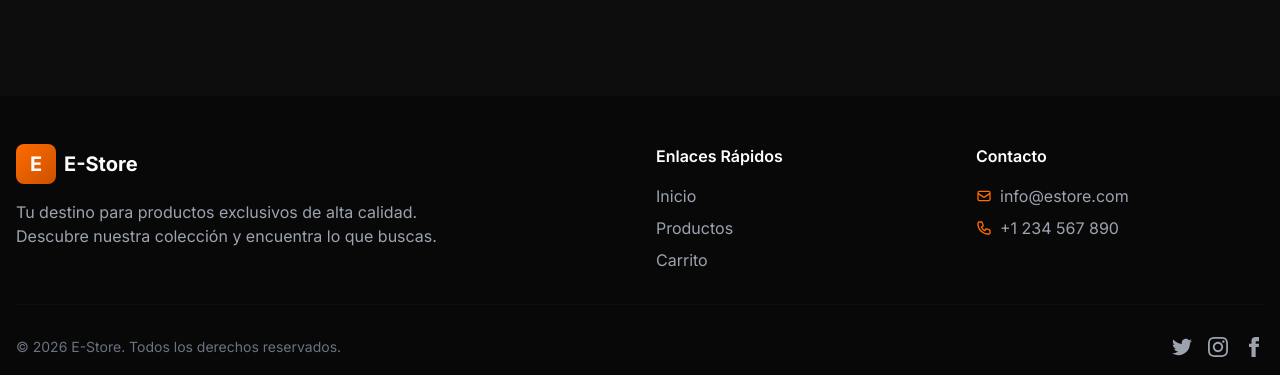
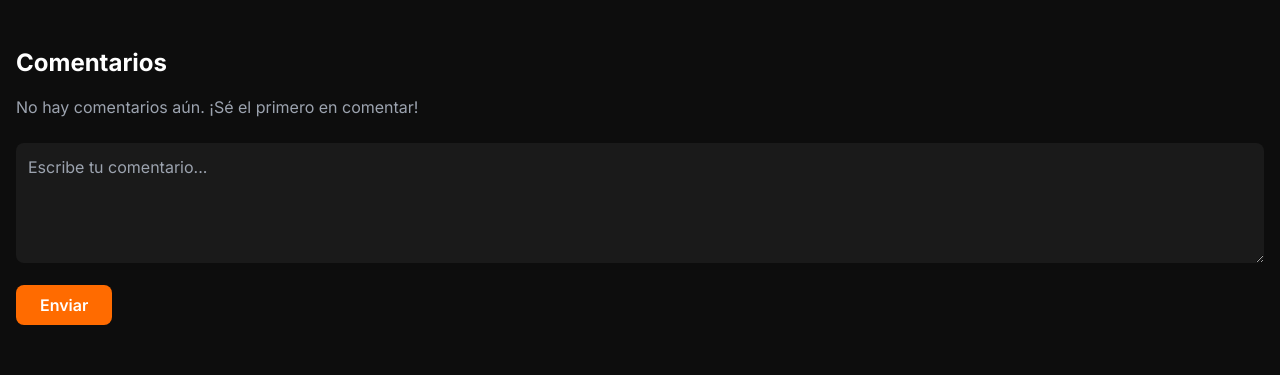
Before and after one commit to Naspleda/ecommerce, a Nuxt app in the folder frontend/: page /products/1 in a window 1280 px wide. Shown: the part 758-1133 px from the top of the page. Built offline with nearby package versions, Linux system fonts and the light colour scheme.

Commit message:
feat: add comments section with display and submission functionality

```diff
--- a/frontend/app/pages/products/[id].vue
+++ b/frontend/app/pages/products/[id].vue
@@ -140,6 +140,26 @@
         </div>
       </div>
     </div>
+
+    <!-- Comments Section -->
+    <section class="comments-section mt-12">
+      <h2 class="text-2xl font-bold text-white mb-4">Comentarios</h2>
+
+      <!-- Display Comments -->
+      <div v-if="comments.length" class="space-y-4">
+        <div v-for="(comment, index) in comments" :key="index" class="bg-dark-500 p-4 rounded-lg">
+          <p class="text-gray-300">{{ comment.text }}</p>
+          <span class="text-sm text-gray-500">- {{ comment.author }}</span>
+        </div>
+      </div>
+      <p v-else class="text-gray-400">No hay comentarios aún. ¡Sé el primero en comentar!</p>
+
+      <!-- Add Comment Form -->
+      <form @submit.prevent="addComment" class="mt-6">
+        <textarea v-model="newComment" class="w-full p-3 bg-dark-500 text-white rounded-lg" rows="4" placeholder="Escribe tu comentario..."></textarea>
+        <button type="submit" class="mt-4 px-6 py-2 bg-primary text-white font-semibold rounded-lg hover:bg-primary/80">Enviar</button>
+      </form>
+    </section>
   </div>
 </template>
 
@@ -170,4 +190,7 @@ const thumbnails = [
 function addToCart() {
   console.log(`Added ${quantity.value} items to cart`)
 }
+
+const comments = ref([])
+const newComment = ref("")
 </script>
```
